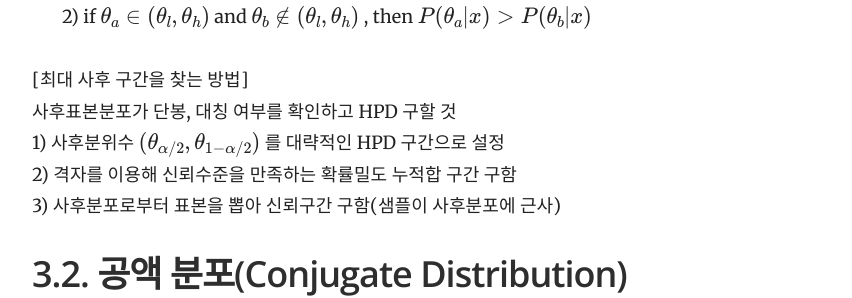
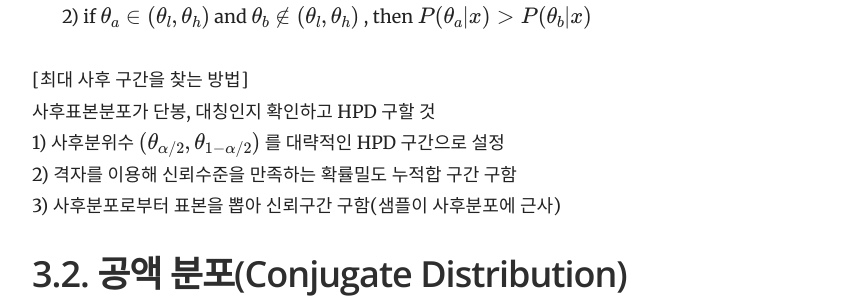
Before and after one commit to yrk3434/yrk3434.github.io, a Jekyll site: the page built from _docs/Computational Statistics/Bayesian Inference.md, in a window 1280 px wide and 900 px high, scrolled down 2240 px. Shown: the part 160-458 px from the top of the window, without its empty margins (358-1210 px from the left). Built offline with Jekyll 4.4.1, drawn with Linux system fonts in a browser that asks for light colours; formulas are drawn with MathJax 3.

Commit message:
Update Bayesian Inference.md

```diff
--- a/_docs/Computational Statistics/Bayesian Inference.md
+++ b/_docs/Computational Statistics/Bayesian Inference.md
@@ -71,7 +71,7 @@ $ P(\theta \in C | x ) = 1 - \alpha $
 $ \theta_b \notin (\theta_l, \theta_h) $ , then $ P(\theta_a|x) > P(\theta_b|x) $
 
 [최대 사후 구간을 찾는 방법] <br/>
-사후표본분포가 단봉, 대칭 여부를 확인하고 HPD 구할 것<br/>
+사후표본분포가 단봉, 대칭인지 확인하고 HPD 구할 것<br/>
 1) 사후분위수 $  (\theta_{\alpha/2},\theta_{1-\alpha/2}) $ 를 대략적인 HPD 구간으로 설정 <br/>
 2) 격자를 이용해 신뢰수준을 만족하는 확률밀도 누적합 구간 구함 <br/>
 3) 사후분포로부터 표본을 뽑아 신뢰구간 구함(샘플이 사후분포에 근사)
```
